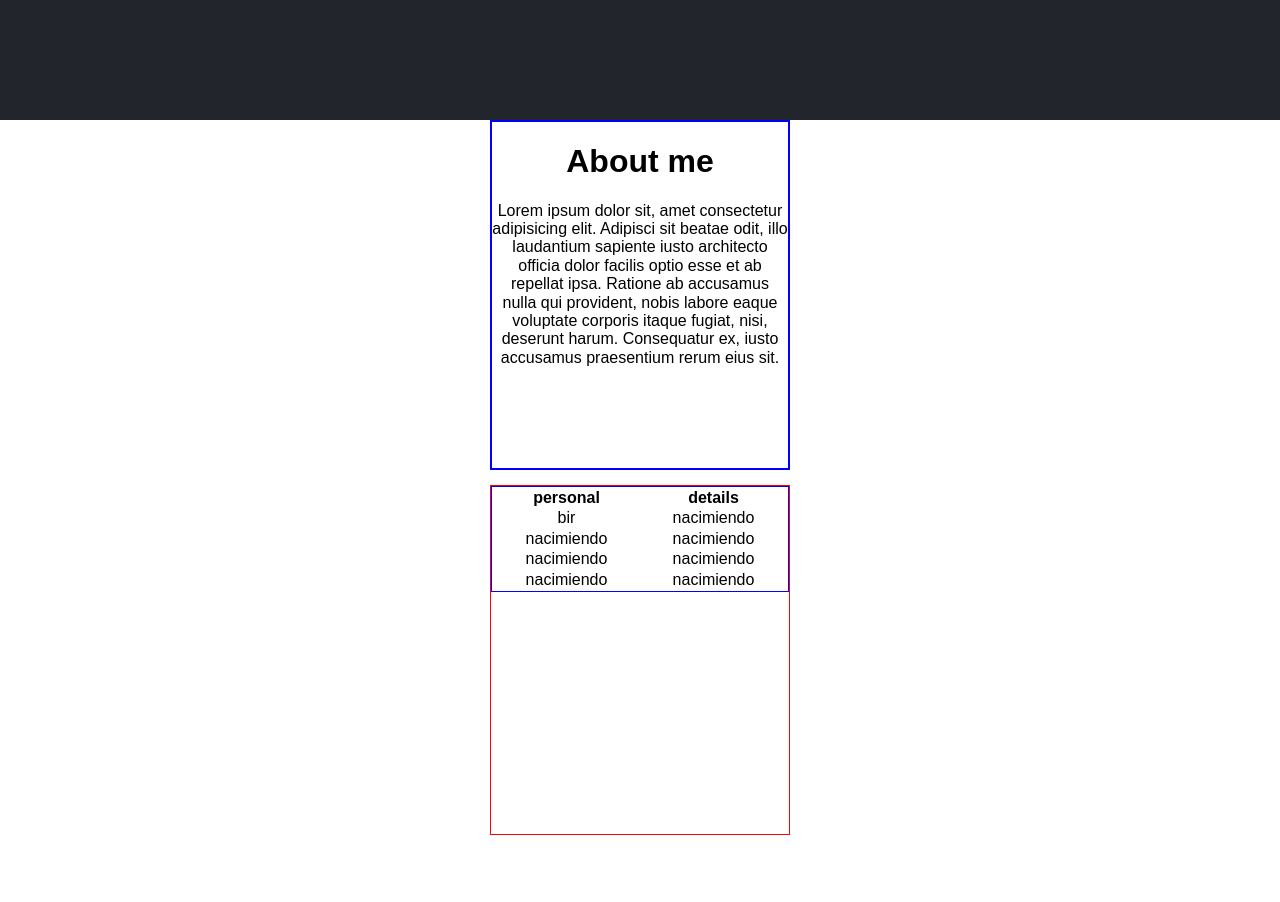
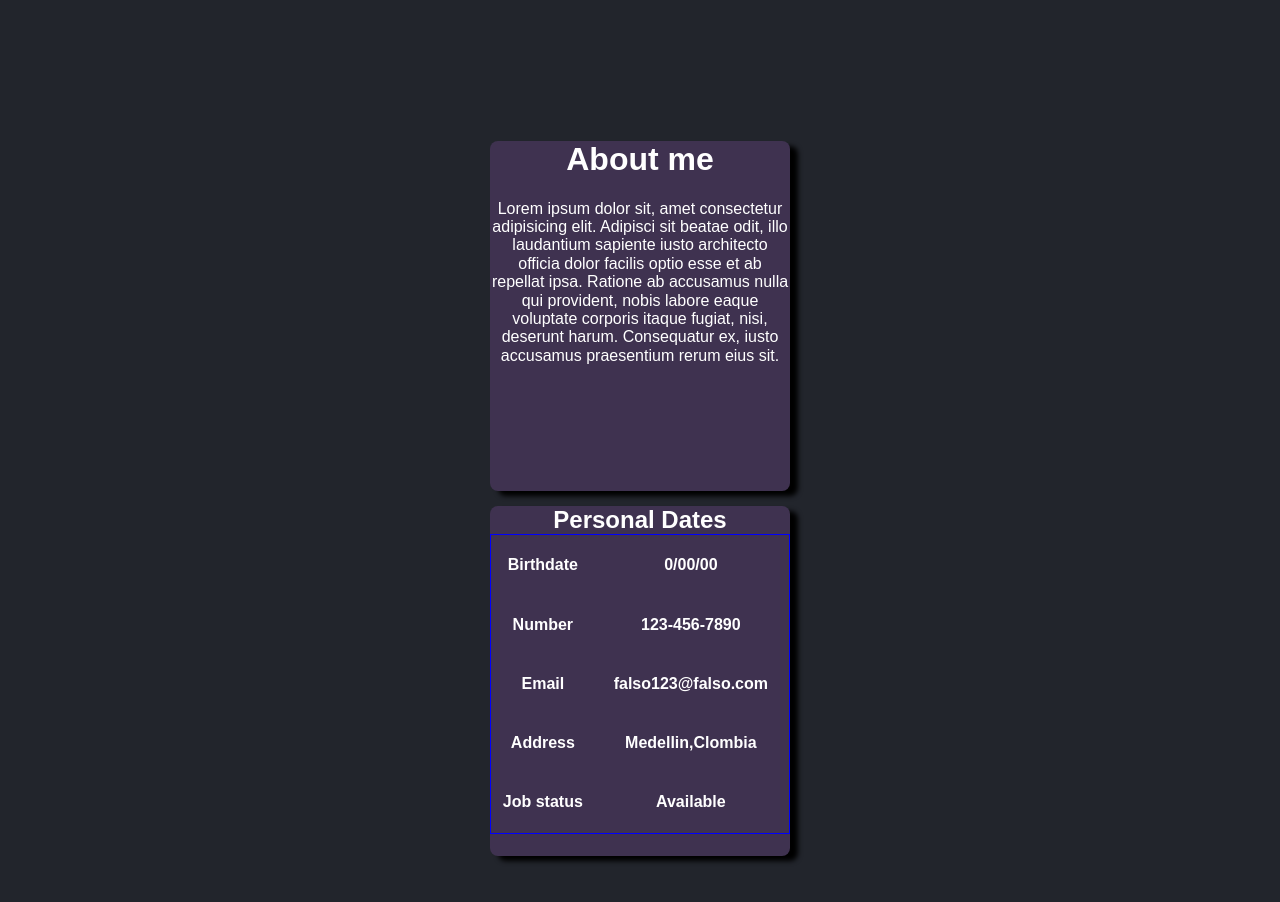
Before and after one commit to DavidVanegas720/portfolio3, a plain HTML site: page index.html in a window 1280 px wide. Shown: the part 680-1582 px from the top of the page. Drawn offline with Linux system fonts and the light colour scheme; a web font is replaced by a local one.

Commit message:
Se agrego informacion personal en dos contenedores

```diff
--- a/css/main.css
+++ b/css/main.css
@@ -5,6 +5,9 @@
     --lirycs: #fff;
     --letter: #C0B3A0;
     --font-family:'Georama', sans-serif;
+}
+body{
+    background-color: var(--backgroud-color);
 }
 
 
@@ -106,13 +109,16 @@
 
 .container--information{
     width: 100%;
-    color: black;
-    height: 100%;
+    background-color: var(--backgroud-color);
+    height: 100vh;
     text-align: center;
+
 }
 
 .container--description{
-    border: 2px solid blue;
+    background-color: var(--container);
+    box-shadow: 8px 5px 5px black;
+    border-radius: 8px;
     margin: 0 auto;
     width: 300px;
     height: 350px;
@@ -121,7 +127,9 @@
 
 
  .container--information-personal{
-    border: 1px solid red;
+    background-color: var(--container);
+    box-shadow: 8px 5px 5px black;
+    border-radius: 8px;
     width: 300px;
     height: 350px;
     margin: 0 auto;
@@ -129,6 +137,7 @@
 }
  .container--information-personal table{
     border: 1px solid blue;
+    font-weight: bold;
     width: 100%;
-
+    height: 300px;
 }
--- a/index.html
+++ b/index.html
@@ -58,50 +58,30 @@
             </div>
 
             <div class="container--information-personal">
+                    <h2>Personal Dates</h2>
                 <table>
-                   <tr>
-                       <th>personal</th>
-                       <th>details</th>
-                   </tr>
 
-                   <tr>
-                       <td>
-                           bir
-                       </td>
-                       <td>
-                        nacimiendo
-                    </td>
+                    <tr>
+                        <td class="table__top-left">Birthdate</td>
+                        <td>0/00/00</td>
                     </tr>
                     <tr>
-                        <td>
-                            nacimiendo
-                        </td>
-                        <td>
-                            nacimiendo
-                        </td>
-                     </tr>
-                     <tr>
-                        <td>
-                            nacimiendo
-                        </td>
-                        <td>
-                            nacimiendo
-                        </td>
-                     </tr>
-                     <tr>
-                        <td>
-                            nacimiendo
-                        </td>
-                        <td>
-                            nacimiendo
-                        </td>
-                     </tr>
+                        <td>Number</td>
+                        <td>123-456-7890</td>
+                    </tr>
+                    <tr>
+                        <td>Email</td>
+                        <td class="">falso123@falso.com</td>
+                    </tr>
+                    <tr>
+                        <td>Address</td>
+                        <td class="">Medellin,Clombia</td>
+                    </tr>
 
-
-
-
-
-
+                    <tr>
+                        <td>Job status</td>
+                        <td class="">Available</td>
+                    </tr>
 
 
                 </table>
```
